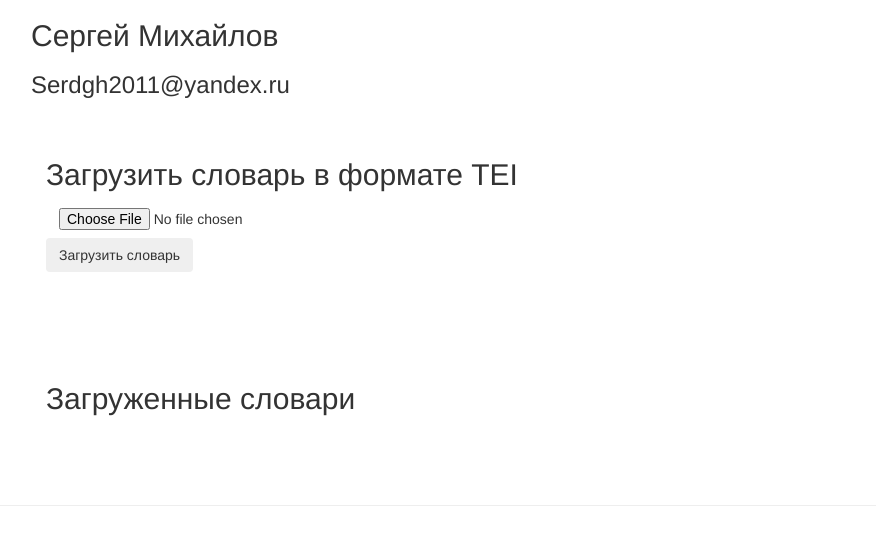
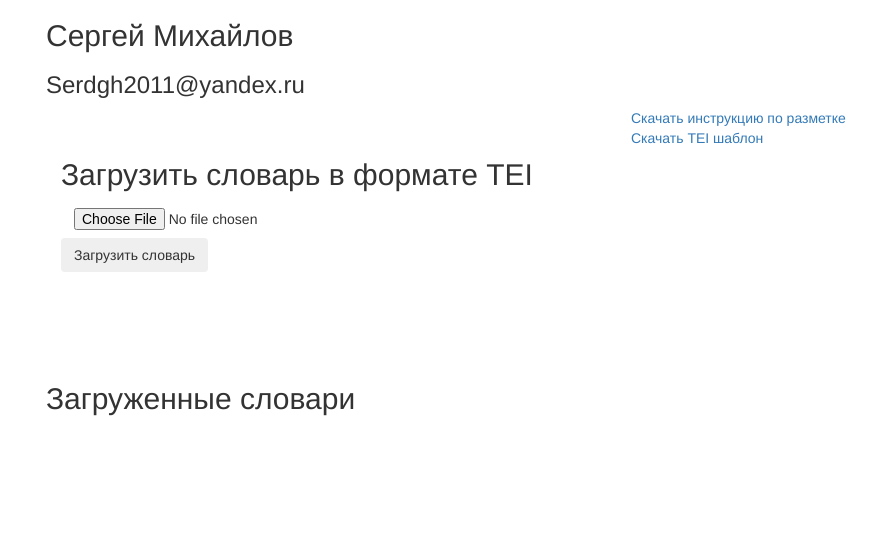
Before and after one commit to Dashershneva/Slovari, a Flask app: page /cabinet in a window 1280 px wide. Shown: the part 51-596 px from the top of the page, without its empty margins (39-915 px from the left). Run offline with Flask 2, Linux system fonts and the light colour scheme; a user stored in the database is signed in; some libraries are stand-ins or nearby versions.

Commit message:
styles update

```diff
--- a/Slovari_website/__init__.py
+++ b/Slovari_website/__init__.py
@@ -0,0 +1 @@
+from app import views
--- a/Slovari_website/main.py
+++ b/Slovari_website/main.py
@@ -16,7 +16,6 @@
 from werkzeug import secure_filename
 import shutil
 import os.path
-from app import views
 
 UPLOAD_FOLDER = 'csv_result'
 ALLOWED_EXTENSIONS = set(['csv'])
--- a/Slovari_website/templates/cabinet.html
+++ b/Slovari_website/templates/cabinet.html
@@ -46,26 +46,32 @@
       </div>
     </nav>
 
-	  <div class="container" class="col-md-12">
+	<div class="container">
+	  <div class="col-md-12">
         <h2>{{ current_user.firstname }} {{ current_user.lastname }}</h2>
         <h3>{{ current_user.email }}</h3>
+      </div>
 
-	      <div class="info">
+	  <div class="container">
+	    <div class="info col-md-6">
           <h2>Загрузить словарь в формате TEI</h2>
-
           <form action="/upload_slov"  enctype="multipart/form-data" method="POST">
             <input class="btn" type="file" name="file"><input class="btn" id="post_btn" type="submit" name="upload_slov" value="Загрузить словарь">
             </form>           {{ mistake }}
         </div>
+	    <div class="col-md-6">
+		  <a href="#">Скачать инструкцию по разметке</a>
+		  <br>
+		  <a href="#">Скачать TEI шаблон</a>
+	    </div>
+	  </div>
 
-        <div class='info'>
+	  <div class="container col-md-12 info">
         <h2>Загруженные словари</h2>
           {% for i in current_user.get_files() %}
           <p>{{ i }} <a href='remove/{{ i }}'>Удалить</a></p>
           {% endfor %}
-        </div>
 
-		  </div>
 	  </div>
 
 	  <hr>
```
Also changed, not shown: 1 other file. Lines whose indentation alone changed are shown as unchanged.
